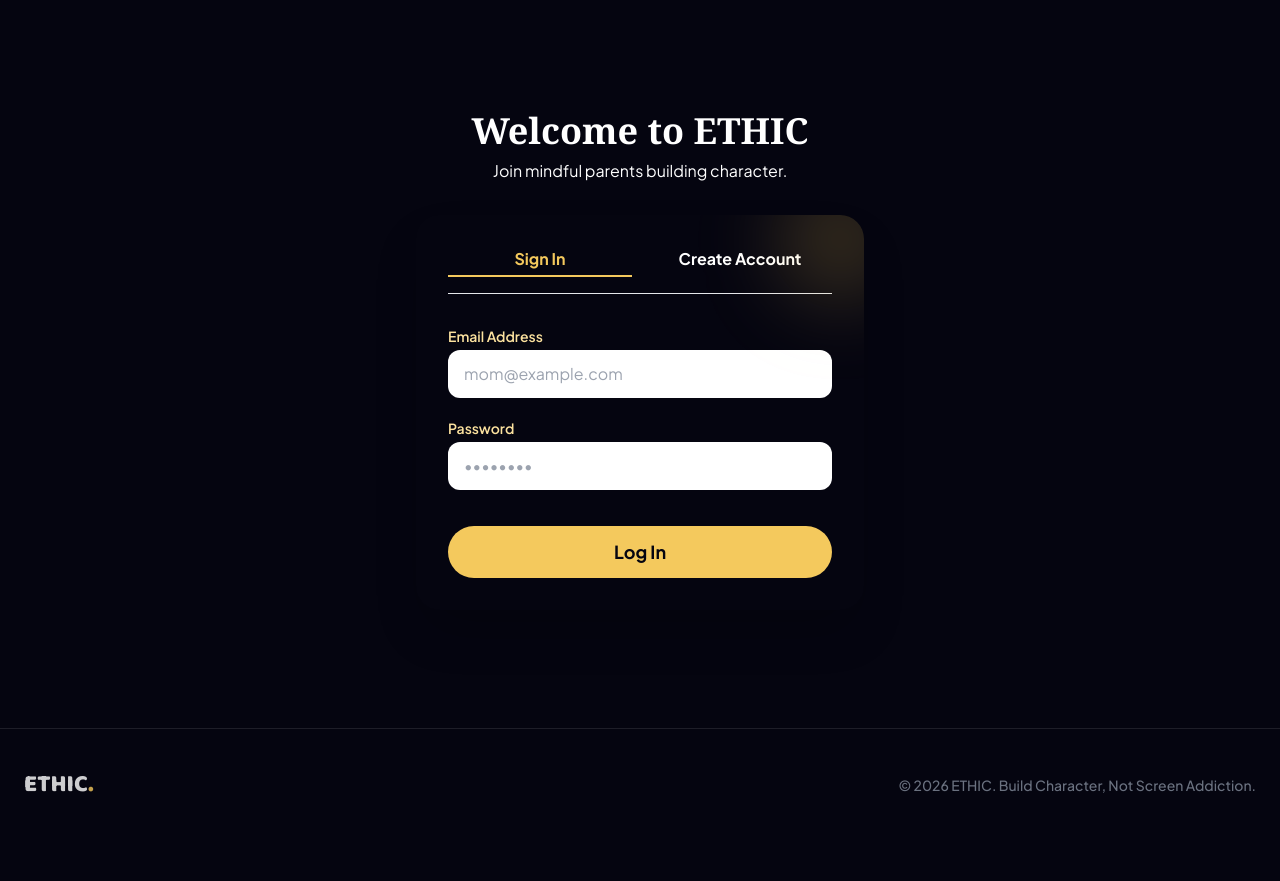
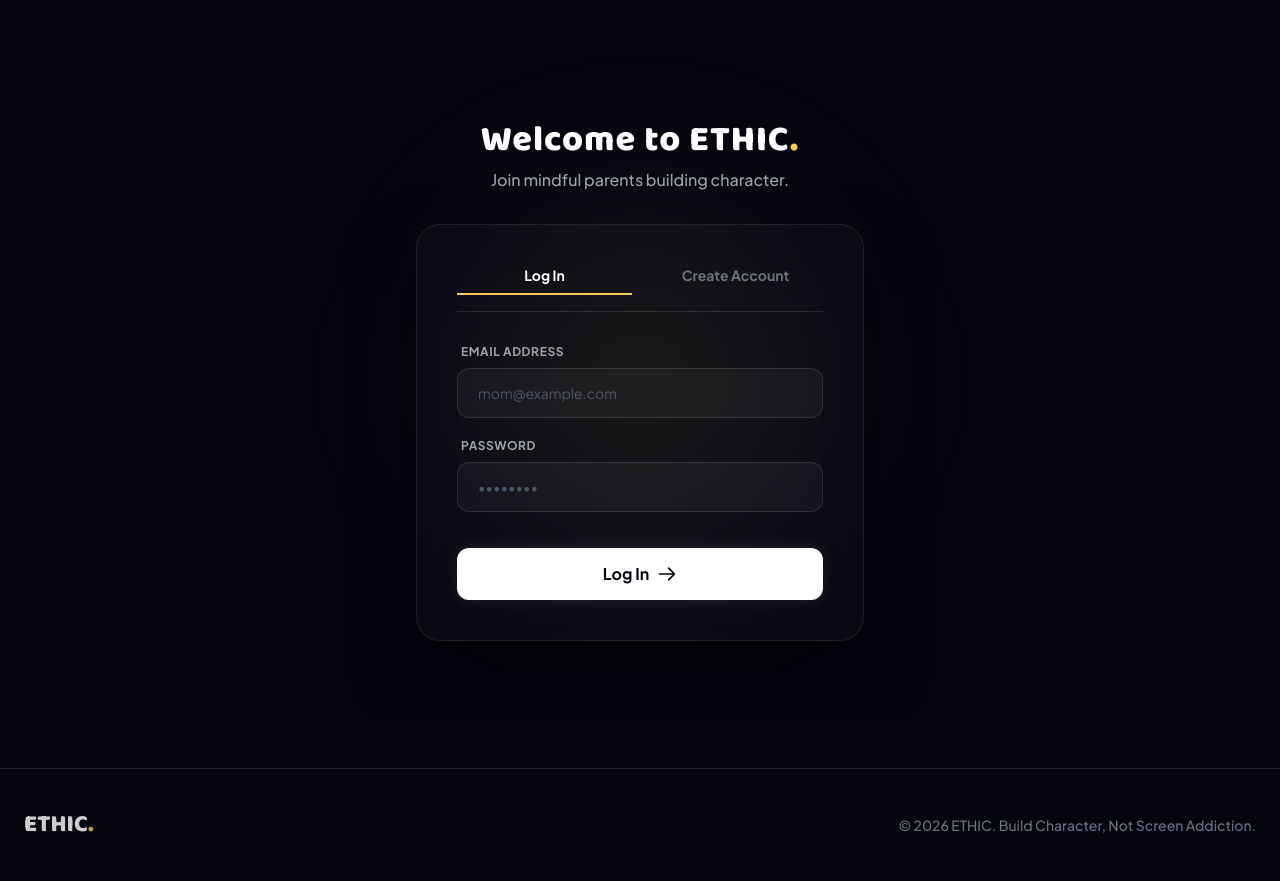
Before and after one commit to contactcuratedchoices-stack/ethic-mvp, a Flask app: page /login in a window 1280 px wide. Shown: the part 72-953 px from the top of the page. Before the commit the page ends 865 px from the top, so only its background shows below. Run offline with Flask 3, Linux system fonts and the light colour scheme; some libraries are stand-ins or nearby versions.

Commit message:
Update login.html

```diff
--- a/templates/login.html
+++ b/templates/login.html
@@ -1,59 +1,107 @@
 {% extends "base.html" %}
 
 {% block content %}
-<section class="flex flex-col items-center justify-center min-h-[80vh] px-5 py-12">
+<style>
+    /* 🚀 PREMIUM AUTHENTICATION UI */
+    .auth-glass-card {
+        background: rgba(255, 255, 255, 0.02);
+        backdrop-filter: blur(24px);
+        -webkit-backdrop-filter: blur(24px);
+        border: 1px solid rgba(255, 255, 255, 0.08);
+        border-radius: 24px;
+        box-shadow: 0 30px 60px rgba(0, 0, 0, 0.5), inset 0 0 20px rgba(255,255,255,0.02);
+    }
 
-  <div class="text-center mb-8">
-    <h1 class="font-serif text-4xl font-bold text-white">Welcome to ETHIC</h1>
-    <p class="text-muted mt-2">Join mindful parents building character.</p>
+    .auth-input {
+        background: rgba(255, 255, 255, 0.04);
+        border: 1px solid rgba(255, 255, 255, 0.1);
+        color: #ffffff;
+        transition: all 0.3s ease;
+    }
+
+    .auth-input:focus {
+        background: rgba(255, 255, 255, 0.08);
+        border-color: #f4c95d;
+        box-shadow: 0 0 15px rgba(244, 201, 93, 0.15);
+        outline: none;
+    }
+
+    .btn-premium-primary {
+        background: #ffffff; color: #050510;
+        transition: all 0.3s ease;
+        box-shadow: 0 0 15px rgba(255,255,255,0.1);
+    }
+    .btn-premium-primary:hover {
+        transform: translateY(-2px);
+        box-shadow: 0 15px 30px rgba(255, 255, 255, 0.25);
+    }
+</style>
+
+<section class="relative flex flex-col items-center justify-center min-h-[85vh] px-5 py-12 overflow-hidden">
+
+    <!-- 🌟 Ambient Glowing Orb Behind the Card -->
+    <div class="absolute top-1/2 left-1/2 -translate-x-1/2 -translate-y-1/2 w-[300px] h-[300px] bg-gold/10 rounded-full blur-[100px] pointer-events-none"></div>
+
+    <!-- Header Text -->
+    <div class="text-center mb-8 relative z-10">
+        <h1 class="font-magical text-4xl font-bold text-white tracking-wide mb-2">Welcome to ETHIC<span class="text-gold">.</span></h1>
+        <p class="text-gray-400 font-medium">Join mindful parents building character.</p>
     </div>
 
-  <div class="glass w-full max-w-md p-8 rounded-3xl shadow-2xl relative overflow-hidden">
-    <!-- Decorative glow -->
-    <div class="absolute -top-10 -right-10 w-32 h-32 bg-gold/20 rounded-full blur-2xl"></div>
+    <!-- 📦 THE GLASS CARD -->
+    <div class="auth-glass-card w-full max-w-md p-8 sm:p-10 relative z-10">
 
-    <!-- TABS (Login vs Signup) -->
-    <div class="flex gap-4 mb-8 border-b border-purple-soft/20 pb-4">
-      <button onclick="showTab('login')" id="tab-login" class="flex-1 text-center font-bold text-gold border-b-2 border-gold pb-1 transition-all">Sign In</button>
-      <button onclick="showTab('signup')" id="tab-signup" class="flex-1 text-center font-bold text-muted border-b-2 border-transparent pb-1 transition-all">Create Account</button>
+        <!-- ✨ TABS (Login vs Signup) -->
+        <div class="flex gap-4 mb-8 border-b border-white/10 pb-4">
+            <button onclick="showTab('login')" id="tab-login" class="flex-1 text-center text-sm font-bold text-white border-b-2 border-gold pb-2 transition-all">
+                Log In
+            </button>
+            <button onclick="showTab('signup')" id="tab-signup" class="flex-1 text-center text-sm font-bold text-gray-500 border-b-2 border-transparent pb-2 transition-all hover:text-gray-300">
+                Create Account
+            </button>
         </div>
 
-    <!-- LOGIN FORM -->
+        <!-- 🔐 LOGIN FORM -->
         <form id="form-login" action="/login" method="POST" class="flex flex-col gap-5">
             <input type="hidden" name="action" value="login">
 
             <div>
-        <label class="mb-1 block text-sm font-semibold text-gold-soft">Email Address</label>
-        <input type="email" name="email" required placeholder="mom@example.com" class="field w-full rounded-xl px-4 py-3" />
-      </div>
-      <div>
-        <label class="mb-1 block text-sm font-semibold text-gold-soft">Password</label>
-        <input type="password" name="password" required placeholder="••••••••" class="field w-full rounded-xl px-4 py-3" />
+                <label class="block text-xs font-bold text-gray-400 uppercase tracking-wider mb-2 ml-1">Email Address</label>
+                <input type="email" name="email" required placeholder="mom@example.com" class="auth-input w-full rounded-xl px-5 py-3.5 text-sm placeholder-gray-600" />
             </div>
 
-      <button type="submit" class="mt-4 w-full rounded-full bg-gold px-7 py-3 text-lg font-bold text-navy shadow-gold hover:brightness-105 transition">
-        Log In
+            <div>
+                <div class="flex justify-between items-center mb-2 ml-1 pr-1">
+                    <label class="block text-xs font-bold text-gray-400 uppercase tracking-wider">Password</label>
+                </div>
+                <input type="password" name="password" required placeholder="••••••••" class="auth-input w-full rounded-xl px-5 py-3.5 text-sm placeholder-gray-600" />
+            </div>
+
+            <button type="submit" class="btn-premium-primary mt-4 w-full rounded-xl px-7 py-3.5 text-base font-bold flex items-center justify-center gap-2">
+                Log In <svg class="w-5 h-5" fill="none" stroke="currentColor" viewBox="0 0 24 24"><path stroke-linecap="round" stroke-linejoin="round" stroke-width="2" d="M14 5l7 7m0 0l-7 7m7-7H3"/></svg>
             </button>
         </form>
 
-    <!-- SIGNUP FORM (Hidden by default) -->
+        <!-- 🚀 SIGNUP FORM (Hidden by default) -->
         <form id="form-signup" action="/login" method="POST" class="flex flex-col gap-5 hidden">
             <input type="hidden" name="action" value="signup">
 
             <div>
-        <label class="mb-1 block text-sm font-semibold text-gold-soft">Parent's Name</label>
-        <input type="text" name="name" required placeholder="E.g. Priya Sharma" class="field w-full rounded-xl px-4 py-3" />
-      </div>
-      <div>
-        <label class="mb-1 block text-sm font-semibold text-gold-soft">Email Address</label>
-        <input type="email" name="email" required placeholder="mom@example.com" class="field w-full rounded-xl px-4 py-3" />
-      </div>
-      <div>
-        <label class="mb-1 block text-sm font-semibold text-gold-soft">Create Password</label>
-        <input type="password" name="password" required placeholder="Min 6 characters" class="field w-full rounded-xl px-4 py-3" />
+                <label class="block text-xs font-bold text-gray-400 uppercase tracking-wider mb-2 ml-1">Parent's Name</label>
+                <input type="text" name="name" required placeholder="E.g. Priya Sharma" class="auth-input w-full rounded-xl px-5 py-3.5 text-sm placeholder-gray-600" />
             </div>
 
-      <button type="submit" class="mt-4 w-full rounded-full bg-navy-light border border-gold text-gold px-7 py-3 text-lg font-bold hover:bg-gold hover:text-navy transition shadow-gold">
+            <div>
+                <label class="block text-xs font-bold text-gray-400 uppercase tracking-wider mb-2 ml-1">Email Address</label>
+                <input type="email" name="email" required placeholder="mom@example.com" class="auth-input w-full rounded-xl px-5 py-3.5 text-sm placeholder-gray-600" />
+            </div>
+
+            <div>
+                <label class="block text-xs font-bold text-gray-400 uppercase tracking-wider mb-2 ml-1">Create Password</label>
+                <input type="password" name="password" required placeholder="Min 6 characters" class="auth-input w-full rounded-xl px-5 py-3.5 text-sm placeholder-gray-600" />
+            </div>
+
+            <button type="submit" class="mt-4 w-full rounded-xl border-2 border-gold text-gold bg-gold/5 px-7 py-3.5 text-base font-bold hover:bg-gold hover:text-navy transition shadow-[0_0_15px_rgba(244,201,93,0.2)]">
                 Create Account
             </button>
         </form>
@@ -61,7 +109,7 @@
     </div>
 </section>
 
-<!-- Simple JS to toggle forms -->
+<!-- ⚙️ Smart JS to toggle forms and update styles safely -->
 <script>
     function showTab(tabName) {
         const formLogin = document.getElementById('form-login');
@@ -69,20 +117,34 @@
         const tabLogin = document.getElementById('tab-login');
         const tabSignup = document.getElementById('tab-signup');
 
+        // Classes for Active and Inactive states
+        const activeClasses = ['text-white', 'border-gold'];
+        const inactiveClasses = ['text-gray-500', 'border-transparent', 'hover:text-gray-300'];
+
         if(tabName === 'login') {
+            // Show Login, Hide Signup
             formLogin.classList.remove('hidden');
             formSignup.classList.add('hidden');
-      tabLogin.classList.replace('text-muted', 'text-gold');
-      tabLogin.classList.replace('border-transparent', 'border-gold');
-      tabSignup.classList.replace('text-gold', 'text-muted');
-      tabSignup.classList.replace('border-gold', 'border-transparent');
+
+            // Update Login Tab Style
+            tabLogin.classList.remove(...inactiveClasses);
+            tabLogin.classList.add(...activeClasses);
+
+            // Update Signup Tab Style
+            tabSignup.classList.remove(...activeClasses);
+            tabSignup.classList.add(...inactiveClasses);
         } else {
+            // Show Signup, Hide Login
             formSignup.classList.remove('hidden');
             formLogin.classList.add('hidden');
-      tabSignup.classList.replace('text-muted', 'text-gold');
-      tabSignup.classList.replace('border-transparent', 'border-gold');
-      tabLogin.classList.replace('text-gold', 'text-muted');
-      tabLogin.classList.replace('border-gold', 'border-transparent');
+
+            // Update Signup Tab Style
+            tabSignup.classList.remove(...inactiveClasses);
+            tabSignup.classList.add(...activeClasses);
+
+            // Update Login Tab Style
+            tabLogin.classList.remove(...activeClasses);
+            tabLogin.classList.add(...inactiveClasses);
         }
     }
 </script>
```
Lines whose indentation alone changed are shown as unchanged.
